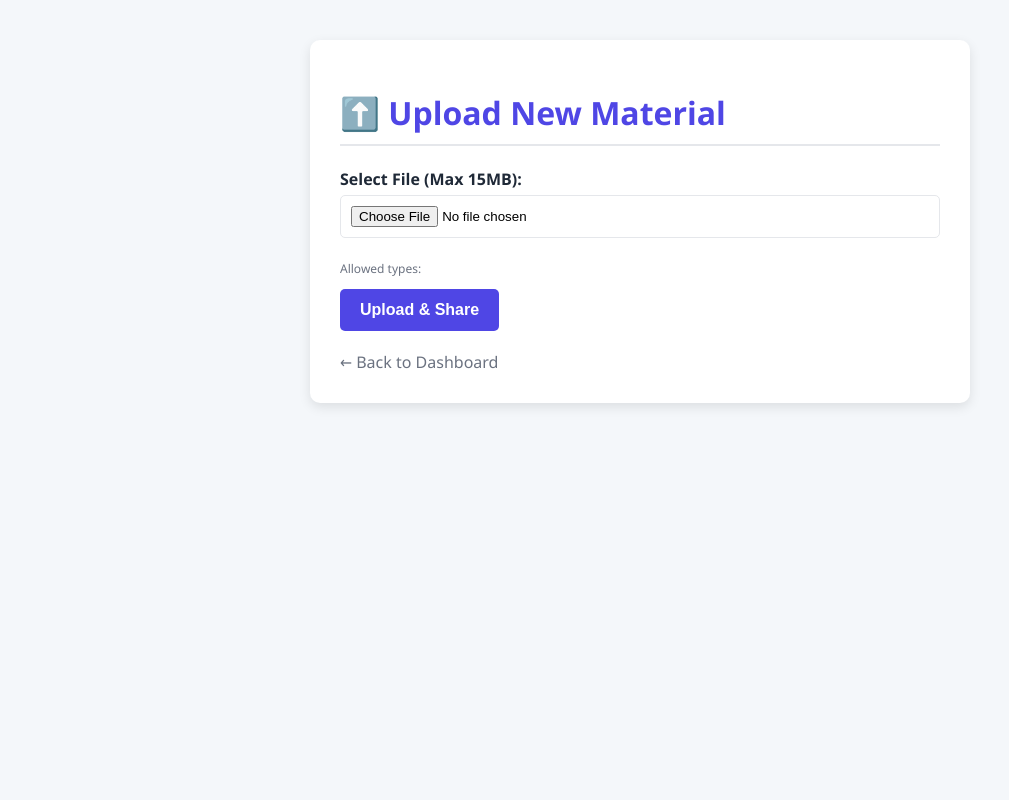
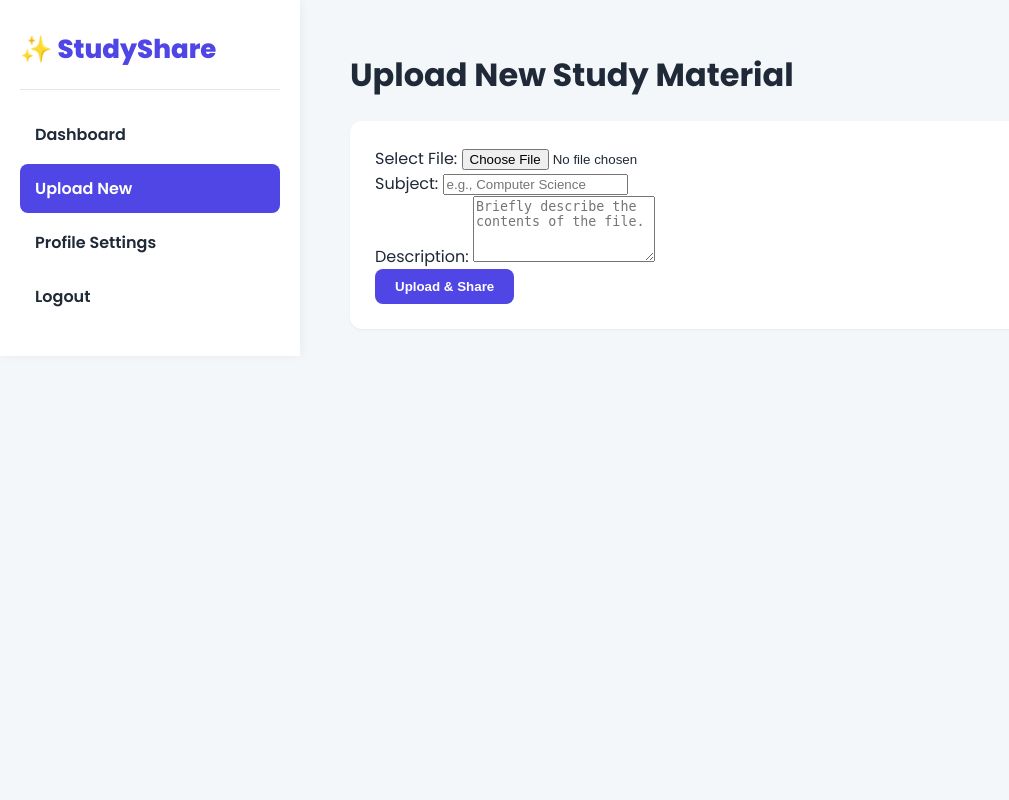
Before and after one commit to shiroonigami23-ui/StudyShare, a Flask app: page /upload in a window 1280 px wide. Shown: the whole page, without its empty margins (0-1009 px from the left). Run offline with Flask 3, Linux system fonts and the light colour scheme; the visitor is signed in with stand-in values (Sample User, id 1).

Commit message:
Update upload.html

```diff
--- a/templates/upload.html
+++ b/templates/upload.html
@@ -3,38 +3,40 @@
 <head>
     <meta charset="UTF-8">
     <title>Upload Material</title>
-    <style>
-        body { font-family: 'Segoe UI', Tahoma, Geneva, Verdana, sans-serif; margin: 40px; background-color: #f4f7fa; }
-        .container { max-width: 600px; margin: auto; background: white; padding: 30px; border-radius: 10px; box-shadow: 0 4px 12px rgba(0,0,0,0.1); }
-        h1 { color: #4f46e5; border-bottom: 2px solid #e5e7eb; padding-bottom: 10px; }
-        form label { display: block; margin-top: 15px; margin-bottom: 5px; font-weight: bold; color: #1f2937; }
-        form input[type="file"], form input[type="text"], form textarea { width: 100%; padding: 10px; margin-bottom: 10px; border: 1px solid #e5e7eb; border-radius: 5px; box-sizing: border-box; }
-        input[type="submit"] { background-color: #4f46e5; color: white; padding: 12px 20px; border: none; border-radius: 5px; cursor: pointer; font-size: 16px; font-weight: bold; }
-        .back-link { margin-top: 20px; display: block; color: #6b7280; text-decoration: none; }
-    </style>
+    <link rel="stylesheet" href="{{ url_for('static', filename='css/style.css') }}">
 </head>
 <body>
-    <div class="container">
-        <h1>⬆️ Upload New Material</h1>
+    <div class="app-container">
+        <aside class="sidebar">
+             <div class="logo">✨ StudyShare</div>
+             <nav>
+                <a href="{{ url_for('dashboard') }}" class="nav-item">Dashboard</a>
+                <a href="{{ url_for('upload_material') }}" class="nav-item active">Upload New</a>
+                <a href="{{ url_for('profile') }}" class="nav-item">Profile Settings</a>
+                <a href="{{ url_for('logout') }}" class="nav-item">Logout</a>
+             </nav>
+        </aside>
+        <main class="content-area">
+            <h1>Upload New Study Material</h1>
 
-        {% with messages = get_flashed_messages(with_categories=true) %}
-            {% if messages %}
-                {% for category, message in messages %}
-                    <div style="padding: 10px; border-radius: 5px; margin-bottom: 15px; font-weight: bold; background-color: #fee2e2; color: #ef4444;">{{ message }}</div>
-                {% endfor %}
-            {% endif %}
-        {% endwith %}
-
-        <form method="POST" enctype="multipart/form-data">
-            <label for="material_file">Select File (Max 15MB):</label>
-            <input type="file" name="material_file" id="material_file" required>
-
-            <p style="font-size: 12px; color: #6b7280;">Allowed types: {{ allowed_ext|join(', ') }}</p>
-
-            <input type="submit" value="Upload & Share">
-        </form>
-
-        <a href="{{ url_for('dashboard') }}" class="back-link">← Back to Dashboard</a>
+            <div class="card">
+                <form method="POST" enctype="multipart/form-data">
+                    <div class="form-group">
+                        <label for="file">Select File:</label>
+                        <input type="file" name="file" id="file" required>
+                    </div>
+                    <div class="form-group">
+                        <label for="subject">Subject:</label>
+                        <input type="text" name="subject" id="subject" placeholder="e.g., Computer Science" required>
+                    </div>
+                    <div class="form-group">
+                        <label for="description">Description:</label>
+                        <textarea name="description" id="description" rows="4" placeholder="Briefly describe the contents of the file."></textarea>
+                    </div>
+                    <button type="submit" class="btn-primary">Upload & Share</button>
+                </form>
+            </div>
+        </main>
     </div>
 </body>
 </html>
```
